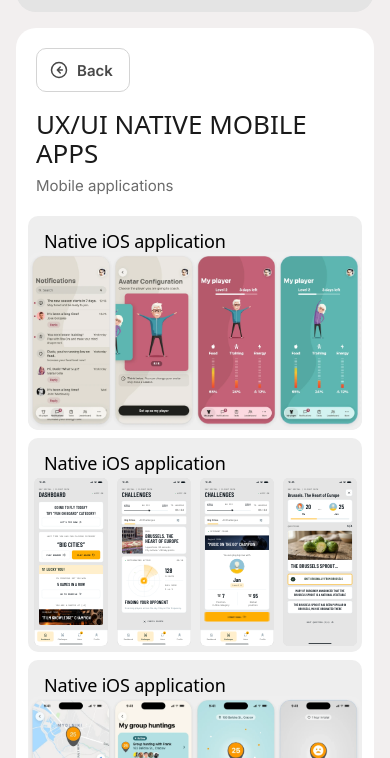
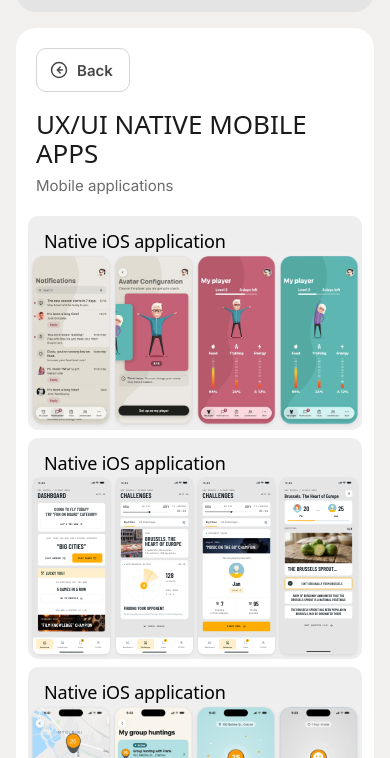
Before and after one commit to DrDrelich/DrDrelich.github.io, a plain HTML site: page portfolio/native-mobile-apps.html in a window 390 px wide. Shown: the part 86-844 px from the top of the page. Drawn offline with nearby package versions, Linux system fonts and the light colour scheme; a web font is replaced by a local one.

Commit message:
portfolio: native mobile apps — quiz screens synced with Figma
Match the phones in the other sections: same width and spacing, same
drop shadow. Apply the latest Figma edits (#E5E5E5 background, banner
and tab sizes, spacers, opponent card, Challenges1 font sizes) and draw
card borders as inside strokes so layouts match Figma.

Co-Authored-By: Claude Opus 5.5 <noreply@anthropic.com>

```diff
--- a/portfolio/native-mobile-apps.html
+++ b/portfolio/native-mobile-apps.html
@@ -218,24 +218,23 @@
        Duel 130:4447. Each covers one phone of 2.webp. Screens are authored
        at their Figma size (402×920) and scaled to fit by fitLiveScreens().
     ================================================================= */
-    /* When live screens cover a section, its image only reserves the space;
-       hiding it stops the old screens' shadows showing between the phones. */
-    .gallery__media--live .gallery__img{ visibility:hidden; }
+    /* A live section has no image: its box takes the aspect ratio from the
+       section's "layout" (set inline), and each slot is one phone wide. */
     .live-slot{
       position:absolute;
-      display:flex;
-      justify-content:center;
-      overflow:hidden;
+      aspect-ratio:402 / 920;
+      min-height:0;      /* lets aspect-ratio win over the unscaled 920px child (keeps the shadow unclipped) */
     }
     .cs{
       --ink:#0b141b; --g27:#444746; --g19:#303030; --line:#d7e1e6; --amber:#ffae01;
-      flex:none;
       width:402px; height:920px;
-      transform-origin:top center;
+      transform-origin:top left;
       background:#E5E5E5;
       border-radius:32px;
       overflow:hidden;
-      box-shadow:0 0 0 1px #dadada;     /* hairline outline only, no drop shadow */
+      /* Hairline + the drop shadow of the phones in the other sections, fitted
+         to their pixels (3.webp: 0 7px 25px -6px at 459px wide → ×402/459). */
+      box-shadow:0 0 0 1px #dadada, 0 6px 22px -5px rgba(0,0,0,.13);
       display:flex; flex-direction:column; justify-content:space-between;
       color:var(--ink);
       font-family:"Barlow", system-ui, sans-serif;
@@ -246,7 +245,11 @@
     .cs-mono{ font-family:"IBM Plex Mono", ui-monospace, monospace; }
     .cs-cond{ font-family:"Barlow Condensed", sans-serif; font-weight:600; }
     .cs-label{ font-family:"IBM Plex Mono", ui-monospace, monospace; font-size:11px; line-height:16px; letter-spacing:.6px; color:var(--g27); white-space:nowrap; }
-    .cs-card{ background:#fff; border:1px solid var(--line); }
+    /* Figma strokes are "inside" and take no layout space, so the 1px card
+       border is drawn as an overlay instead of a CSS border (which would add
+       2px to every auto-height card). */
+    .cs-card{ position:relative; background:#fff; }
+    .cs-card::after{ content:""; position:absolute; inset:0; border:1px solid var(--line); border-radius:inherit; pointer-events:none; }
 
     .cs-status{ height:48px; display:flex; align-items:center; justify-content:space-between; padding:0 28px; }
     .cs-status__time{ font-family:"IBM Plex Mono", monospace; font-weight:600; font-size:14px; }
@@ -272,19 +275,19 @@
     .cs-tab{ height:100%; padding-top:11px; display:flex; flex-direction:column; justify-content:space-between; }
     .cs-tab__label{ font-weight:600; font-size:14px; color:var(--g19); white-space:nowrap; }
     .cs-tab__bar{ height:3px; background:var(--amber); }
-    .cs-tab--idle{ width:178px; font-size:14px; color:var(--g27); }
+    .cs-tab--idle{ width:200px; font-size:14px; color:var(--g27); }
 
     .cs-dest{ width:100%; height:150px; border-radius:12px; display:flex; overflow:hidden; }
     .cs-dest__img{ width:114px; height:100%; object-fit:cover; flex:none; }
     .cs-dest__body{ flex:1 0 0; min-width:0; padding:14px; display:flex; flex-direction:column; gap:7px; }
-    .cs-dest__title{ font-size:29px; line-height:28px; }
+    .cs-dest__title{ font-size:30px; line-height:28px; }
     .cs-dest__meta{ font-size:13px; line-height:18px; color:var(--g27); }
 
     .cs-search{ width:100%; border-radius:12px; padding:16px; display:flex; flex-direction:column; gap:9px; }
     .cs-search__head{ display:flex; justify-content:space-between; align-items:flex-start; }
     .cs-signal{ display:flex; align-items:center; gap:7px; }
     .cs-instruments{ display:flex; align-items:center; gap:10px; }
-    .cs-search__title{ font-size:27px; line-height:30px; }
+    .cs-search__title{ font-size:24px; line-height:30px; }
     .cs-search__desc{ font-size:13px; line-height:18px; color:#6f8792; }
 
     /* Radar — positions are the Figma coordinates inside a 210×186 box */
@@ -307,7 +310,7 @@
     .cs-stats__mode{ display:flex; flex-direction:column; gap:5px; }
     .cs-stats__mode-val{ font-family:"IBM Plex Mono", monospace; font-size:12px; color:var(--g27); }
 
-    .cs-spacer{ width:15px; height:15px; }
+    .cs-spacer{ width:15px; height:5px; }
     .cs-cancel{ display:grid; }
     .cs-cancel > *{ grid-area:1 / 1; }
     .cs-cancel__x{ width:15px; height:15px; margin-top:.5px; }
@@ -383,7 +386,7 @@
     .cs-results__body{ height:193px; flex:none; padding:16px; display:flex; flex-direction:column; gap:12px; }
     .cs-results__won{ font-size:24px; line-height:normal; text-align:center; }
     .cs-results__gap{ height:5px; flex:none; }
-    .cs-results__badge{ height:88px; flex:none; width:100%; object-fit:cover; }
+    .cs-results__badge{ height:103px; flex:none; width:100%; object-fit:cover; }
 
     /* Entrance (Figma "once", 2.38s): each card rises 16px and fades in,
        staggered 1.00s / 1.24s / 1.48s. Starts when the screen scrolls into view. */
@@ -402,7 +405,7 @@
     .cs-found-area{ height:714px; flex:none; }
     .cs-found{ height:707px; display:flex; flex-direction:column; gap:12px; padding:8px 24px 20px; }
     .cs-found > *{ flex:none; width:100%; }
-    .cs-opp{ border-radius:12px; display:flex; flex-direction:column; overflow:hidden; }
+    .cs-opp{ height:471px; border-radius:12px; display:flex; flex-direction:column; overflow:hidden; }
     .cs-opp__status{ padding:16px; display:flex; align-items:center; gap:8px; }
     .cs-opp__status .cs-label{ flex:1 0 0; letter-spacing:.4px; }
     .cs-opp__timer{ font-family:"IBM Plex Mono", monospace; font-size:12px; color:#d73337; animation:cs-blink 2s linear infinite; }
@@ -415,7 +418,7 @@
     .cs-player{ padding:16px; display:flex; flex-direction:column; align-items:center; gap:12px; }
     .cs-player > *{ flex:none; }
     .cs-player__intro{ width:100%; font-size:14px; line-height:20px; color:var(--g27); text-align:center; }
-    .cs-player__id{ width:100%; display:flex; flex-direction:column; align-items:center; gap:6px; }
+    .cs-player__id{ width:100%; height:74px; display:flex; flex-direction:column; align-items:center; gap:6px; }
     .cs-player__name{ width:100%; font-size:32px; line-height:32px; text-align:center; }
     .cs-chip{ background:rgba(255,174,1,.2); border-radius:4px; padding:4px 12px; }
     .cs-chip .cs-label{ letter-spacing:.4px; }
@@ -479,7 +482,7 @@
     .cs-answer--picked{ background:#fff; border:3px solid var(--amber); color:#20372b; }
     .cs-answer__tick{ width:25px; height:25px; flex:none; border-radius:13px; background:#20372b; display:flex; align-items:center; justify-content:center; }
     .cs-answer__tick img{ width:15px; height:15px; }
-    .cs-duel__gap{ width:10.501px; height:17px; }
+    .cs-duel__gap{ width:10px; height:5px; }
     .cs-next{ height:17px; display:flex; align-items:center; gap:9px; }
     .cs .cs-next p{ width:126px; height:15px; font-family:"IBM Plex Mono", monospace; font-size:11px; line-height:16px; }
     .cs-next__arrow{ position:relative; width:10.501px; height:10.501px; flex:none; }
@@ -915,14 +918,17 @@
     var SECTIONS = [
       {"file": "1.webp", "title": "Native iOS application", "alt": "Native iOS fitness coaching game: notifications, avatar configuration and two My player screens with food, training and energy levels"},
       {"file": "2.webp", "title": "Native iOS application", "alt": "Native iOS in-flight quiz game: a dashboard with the last played category and a winning streak, an animated radar searching for a duel opponent for the Brussels challenge, the opponent found with their rankings, and a trivia question about Brussels sprouts",
-       /* Live screens laid over the four phones. Each box = that phone's bounds
-          in the 2000×1067 image (y 24–1030; x 25–491, 521–987, 1016–1482,
-          1512–1979), in % of the image. */
+       /* Live screens instead of the image. Geometry copied from the phones in
+          the other sections (3.webp, 2000px wide): each phone 459px wide
+          (22.95%), 33px gaps (1.65%), first phone at x 32 (1.6%), top 24px.
+          A 402×920 Figma screen at that width is 1050.4px tall, so the box is
+          2000 × (24 + 1050.4 + 36) = 2000 × 1110.4. */
+       "layout": {"aspect": "2000 / 1110.4", "top": 2.161, "width": 22.95},
        "overlays": [
-         {"template": "tpl-dashboard",         "left": 1.25,  "top": 2.25, "width": 23.3,  "height": 94.28},
-         {"template": "tpl-challenges-search", "left": 26.05, "top": 2.25, "width": 23.3,  "height": 94.28},
-         {"template": "tpl-opponent-found",    "left": 50.8,  "top": 2.25, "width": 23.3,  "height": 94.28},
-         {"template": "tpl-duel",              "left": 75.6,  "top": 2.25, "width": 23.35, "height": 94.28}
+         {"template": "tpl-dashboard",         "left": 1.6},
+         {"template": "tpl-challenges-search", "left": 26.2},
+         {"template": "tpl-opponent-found",    "left": 50.75},
+         {"template": "tpl-duel",              "left": 75.4}
        ]},
       {"file": "4.webp", "title": "Native iOS application", "alt": "Native iOS group hunting app: joining a group hunt with Frank on a map, hunting history, and success and failure result screens"},
       {"file": "3.webp", "title": "Native iOS application", "alt": "Native iOS driving rewards app in German: daily activities with points, a quests list, the Berlin Christmas rally map and a driver profile with badges"},
@@ -975,7 +981,7 @@
 
         var img = document.createElement('img');
         img.className = 'gallery__img';
-        img.src = IMAGE_DIR + section.file;
+        if (!section.layout) img.src = IMAGE_DIR + section.file;   // live sections skip the image
         img.alt = section.alt;
         img.decoding = 'async';
         // Each image grows the frame height, so re-fit once it has loaded.
@@ -983,17 +989,23 @@
 
         var media = document.createElement('div');
         media.className = 'gallery__media';
-        media.appendChild(img);
+        var L = section.layout;
+        if (L){
+          // Live section: no image; the box carries the description instead.
+          media.style.aspectRatio = L.aspect;
+          media.setAttribute('role', 'img');
+          media.setAttribute('aria-label', section.alt);
+        } else {
+          media.appendChild(img);
+        }
 
-        if (section.overlays) media.classList.add('gallery__media--live');
         (section.overlays || []).forEach(function (o){
           var slot = document.createElement('div');
           slot.className = 'live-slot';
-          slot.setAttribute('aria-hidden', 'true');   // the img alt already describes it
+          slot.setAttribute('aria-hidden', 'true');   // the box label describes it
           slot.style.left = o.left + '%';
-          slot.style.top = o.top + '%';
-          slot.style.width = o.width + '%';
-          slot.style.height = o.height + '%';
+          slot.style.top = L.top + '%';
+          slot.style.width = L.width + '%';
           slot.appendChild(document.getElementById(o.template).content.cloneNode(true));
           media.appendChild(slot);
           liveSlots.push(slot);
@@ -1007,14 +1019,14 @@
       gallery.appendChild(frag);
     })();
 
-    /* Scale each live 402×920 screen to the height of its slot. The slot
-       is measured untransformed (offsetHeight), so the desktop frame's own
+    /* Scale each live 402×920 screen to the width of its slot. The slot
+       is measured untransformed (offsetWidth), so the desktop frame's own
        scale is applied once, by the frame, not twice. */
     function fitLiveScreens(){
       liveSlots.forEach(function (slot){
         var screen = slot.firstElementChild;
         if (!screen) return;
-        screen.style.transform = 'scale(' + (slot.offsetHeight / 920) + ')';
+        screen.style.transform = 'scale(' + (slot.offsetWidth / 402) + ')';
       });
     }
     if (window.ResizeObserver){
```
